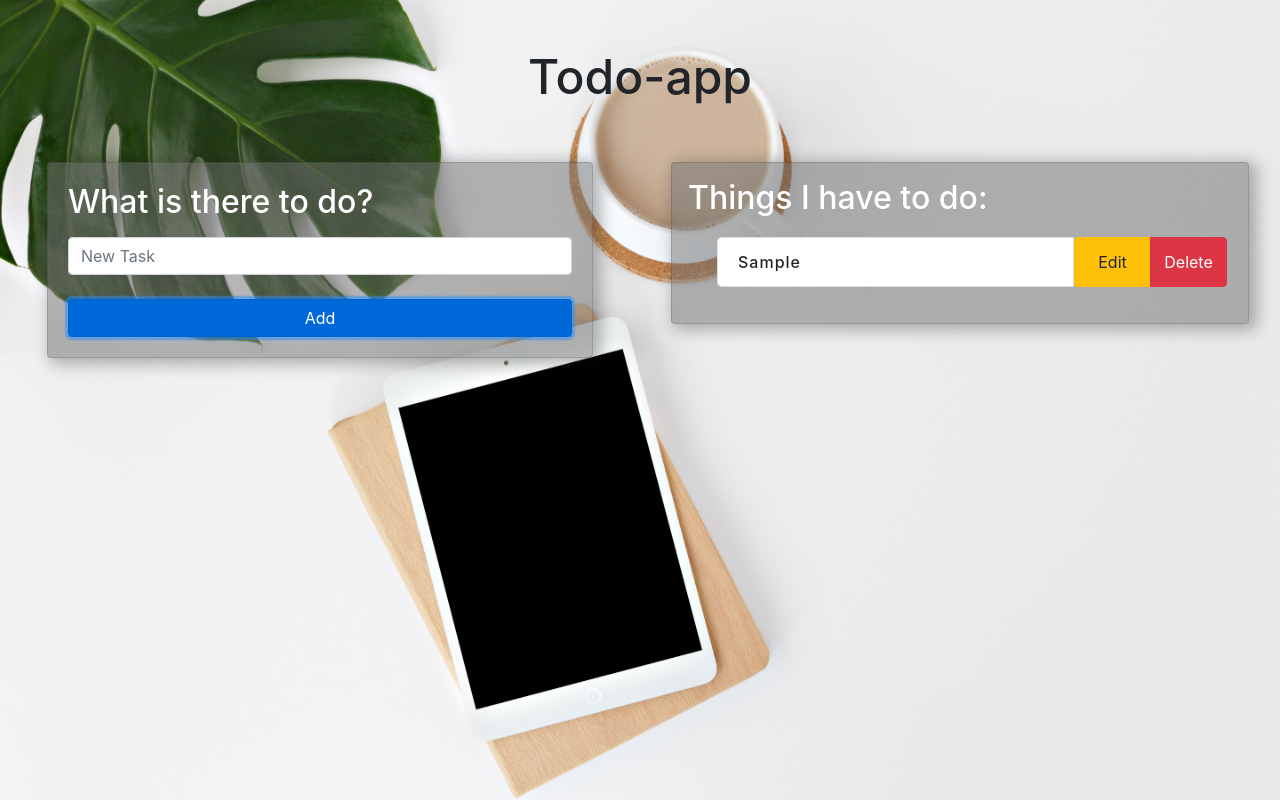
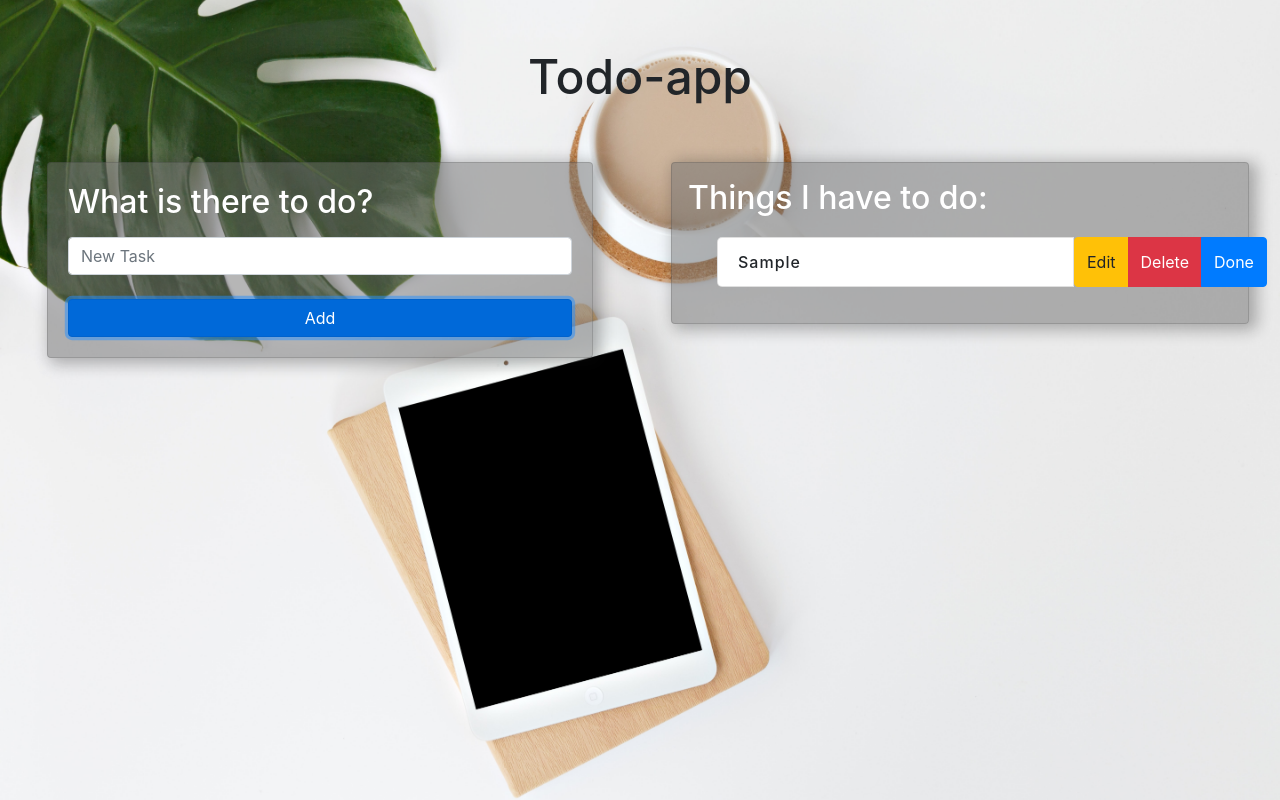
Before and after one commit to RafalMarcinGorczynski/TodoApp, an Angular app: page / in a window 1280 px wide. Both pictures are taken after typing "Sample" into the empty fields and a click on the button "Add". Built offline with nearby package versions, Linux system fonts and the light colour scheme.

Commit message:
add button

```diff
--- a/src/app/app.component.html
+++ b/src/app/app.component.html
@@ -21,10 +21,14 @@
                 (onRemove)="removeTask($event)"
                 (getIndex)="getIndex($event)"
                 (openModal)="openModal($event)"
+                (changeCl)="changeClass($event)"
               ></app-list>
             </div>
           </div>
         </div>
+        <!-- <div class="row">
+          <div class="card">Faq</div>
+        </div> -->
       </div>
       <app-modal-window
         class="modal-wrapper"
--- a/src/app/app.component.ts
+++ b/src/app/app.component.ts
@@ -35,4 +35,8 @@ export class AppComponent implements OnInit {
     document.getElementById('modal-1').style.display = nameClass2;
     document.body.classList.remove('modal-open');
   }
+
+  changeClass({ id }) {
+    this.taskService.changeClass(id);
+  }
 }
--- a/src/app/list/list.component.html
+++ b/src/app/list/list.component.html
@@ -2,7 +2,10 @@
   <li *ngFor="let task of todos">
     <div class="card-body">
       <div class="row">
-        <div class="list-group-item">
+        <div
+          class="list-group-item"
+          [ngClass]="{ strike: task.toggleClass != false }"
+        >
           {{ this.task.content }}
         </div>
         <div class="btn-group" role="group" aria-label="Basic example">
@@ -20,6 +23,13 @@
           >
             Delete
           </button>
+          <button
+            type="button"
+            class="btn btn-primary"
+            (click)="changeClass(task.id)"
+          >
+            Done
+          </button>
         </div>
       </div>
     </div>
--- a/src/app/list/list.component.scss
+++ b/src/app/list/list.component.scss
@@ -24,6 +24,10 @@ li {
 .completed {
   text-decoration: line-through;
   color: grey;
+}
+
+.strike {
+  text-decoration: line-through;
 }
 
 @media screen and (max-width: 1210px) {
--- a/src/app/list/list.component.ts
+++ b/src/app/list/list.component.ts
@@ -11,10 +11,12 @@ export class ListComponent implements OnInit {
   @Output() onRemove = new EventEmitter<{ id: number }>();
   @Output() getIndex = new EventEmitter<{ id: number }>();
   @Output() openModal = new EventEmitter<string>();
+  @Output() changeCl = new EventEmitter<{ id: number }>();
   @Input() todos: Todo[];
 
   newName: string;
   index: number;
+  toggleClass: boolean = false;
 
   constructor() {}
 
@@ -30,4 +32,8 @@ export class ListComponent implements OnInit {
   passIndex(index: number) {
     this.getIndex.emit({ id: index });
   }
+  changeClass(id: number) {
+    this.changeCl.emit({ id });
+  }
 }
+// <input type="checkbox" [(ngModel)]="task.toggleClass" />
--- a/src/app/tasks-typing/tasks-typing.component.ts
+++ b/src/app/tasks-typing/tasks-typing.component.ts
@@ -10,6 +10,7 @@ export class TasksTypingComponent implements OnInit {
   @Output() onAdd = new EventEmitter<{
     id: number;
     content: string;
+    toggleClass: boolean;
   }>();
   @Input() todos: Todo[];
 
@@ -26,6 +27,7 @@ export class TasksTypingComponent implements OnInit {
     this.onAdd.emit({
       id: taskId,
       content: task,
+      toggleClass: false,
     });
     this.setTask('');
   }
--- a/src/models/todo.model.ts
+++ b/src/models/todo.model.ts
@@ -1,4 +1,5 @@
 export interface Todo {
   id: number;
   content: string;
+  toggleClass: boolean;
 }
--- a/src/services/tasks.service.ts
+++ b/src/services/tasks.service.ts
@@ -34,6 +34,9 @@ export class TasksService {
     }
     this.persist();
   }
+  changeClass(index) {
+    this.todos[index].toggleClass = !this.todos[index].toggleClass;
+  }
 
   remove(id: number) {
     this.todos = this.todos.filter((todo) => todo.id !== id);
```
